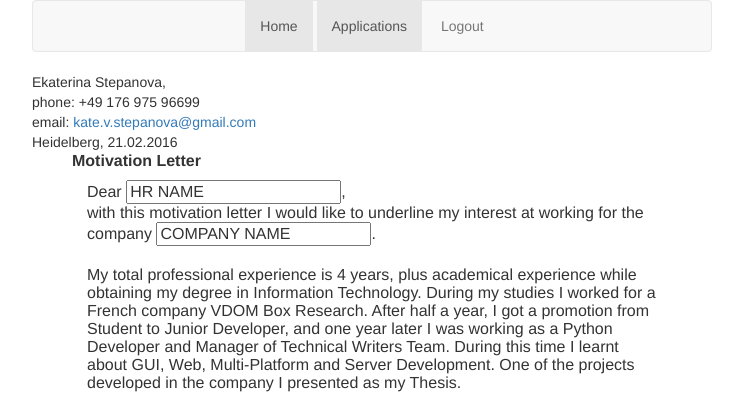
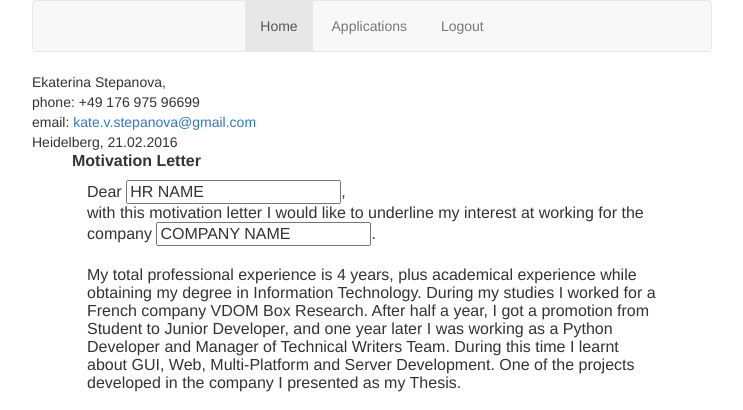
Before and after one commit to kate-v-stepanova/JAS, a Django app: page / in a window 1280 px wide. Shown: the top 410 px of the page, without its empty margins (268-1011 px from the left). Run offline with Django 3.2, Linux system fonts and the light colour scheme; the visitor is signed in with stand-in values (Sample User, id 1); style sheets or scripts are compiled from the project's sources; some libraries are stand-ins or nearby versions.

Commit message:
Navigation fixed on homepage

```diff
--- a/job_app/templates/navigation.html
+++ b/job_app/templates/navigation.html
@@ -1,12 +1,11 @@
 {% url 'home' as home %}
 {% url 'applications' as applications %}
-
 <nav class="navbar navbar-default" id="jas-navigation">
   <ul class="nav navbar-nav">
     <li {% if request.path = home %} class="active"{% endif %}>
       <a href="{% url 'home' %}">Home</a>
     </li>
-    <li {% if request.path = home %} class="active"{% endif %}>
+    <li {% if request.path = applications %} class="active"{% endif %}>
       <a href="{% url 'applications' %}">Applications <span class="sr-only">(current)</span></a>
     </li>
     <li><a href="{% url 'logout' %}">Logout</a></li>
```
